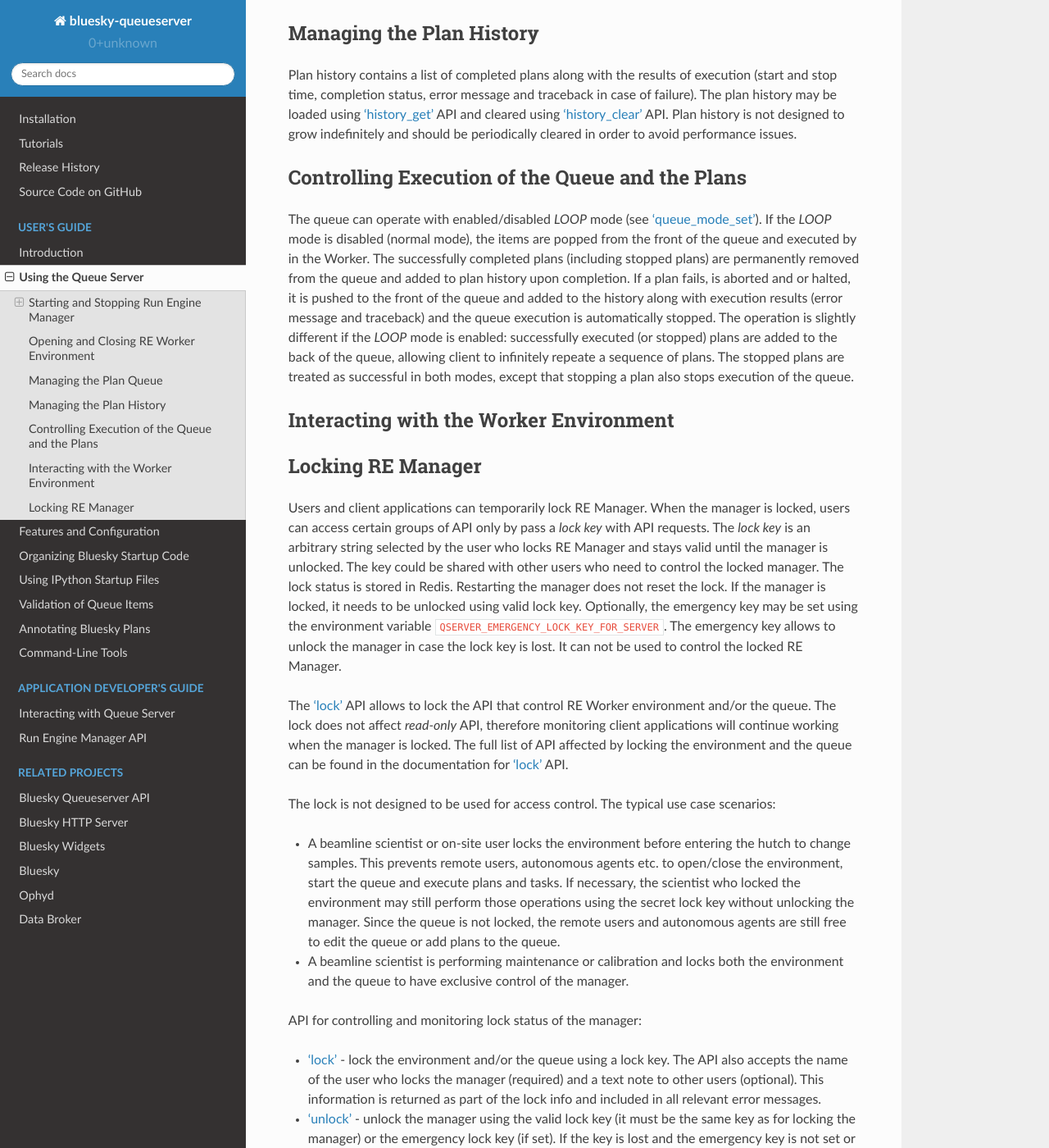
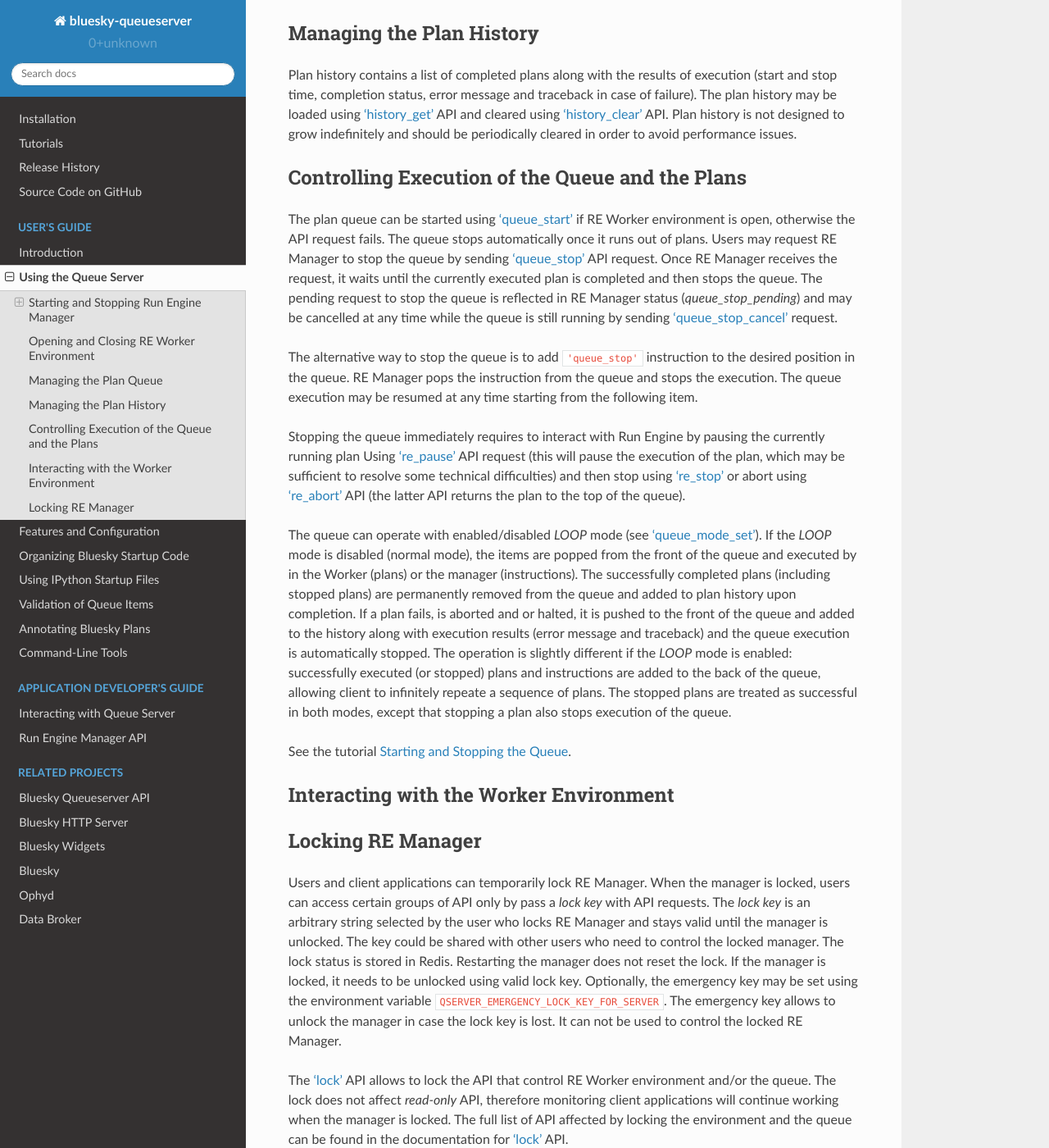
Before and after one commit to bluesky/bluesky-queueserver, a Sphinx documentation site: the page built from docs/source/using_queue_server.rst, in a window 1280 px wide and 1400 px high, scrolled down 3992 px. Shown: the whole window at 82% size. Built offline with Sphinx 7.4.7 and the Read the Docs theme 2.0.0, drawn with Linux system fonts in a browser that asks for light colours.

Commit message:
DOC: controlling execution of the queue and the plans

```diff
--- a/docs/source/using_queue_server.rst
+++ b/docs/source/using_queue_server.rst
@@ -171,16 +171,34 @@ to grow indefinitely and should be periodically cleared in order to avoid perfor
 Controlling Execution of the Queue and the Plans
 ------------------------------------------------
 
+The plan queue can be started using :ref:`method_queue_start` if RE Worker environment is open, otherwise
+the API request fails. The queue stops automatically once it runs out of plans. Users may request RE Manager
+to stop the queue by sending :ref:`method_queue_stop` API request. Once RE Manager receives the request,
+it waits until the currently executed plan is completed and then stops the queue. The pending request
+to stop the queue is reflected in RE Manager status (*queue_stop_pending*) and may be cancelled at any time
+while the queue is still running by sending :ref:`method_queue_stop_cancel` request.
+
+The alternative way to stop the queue is to add ``'queue_stop'`` instruction to the desired position in
+the queue. RE Manager pops the instruction from the queue and stops the execution. The queue execution may
+be resumed at any time starting from the following item.
+
+Stopping the queue immediately requires to interact with Run Engine by pausing the currently running plan Using
+:ref:`method_re_pause` API request (this will pause the execution of the plan, which may be sufficient to resolve
+some technical difficulties) and then stop using :ref:`'re_stop' <method_re_resume_stop_abort_halt>`
+or abort using :ref:`'re_abort' <method_re_resume_stop_abort_halt>` API (the latter API returns the plan to
+the top of the queue).
+
 The queue can operate with enabled/disabled *LOOP* mode (see :ref:`method_queue_mode_set`). If the *LOOP* mode
-is disabled (normal mode), the items are popped from the front of the queue and executed by in the Worker.
-The successfully completed plans (including stopped plans) are permanently removed from the queue and added
-to plan history upon completion. If a plan fails, is aborted and or halted, it is pushed to the front
-of the queue and  added to the history along with execution results (error message and traceback) and the
-queue execution is automatically stopped. The operation is slightly different if the *LOOP* mode is enabled:
-successfully executed (or stopped) plans are added to the back of the queue, allowing client to infinitely
-repeate a sequence of plans. The stopped plans are treated as successful in both modes, except that
-stopping a plan also stops execution of the queue.
+is disabled (normal mode), the items are popped from the front of the queue and executed by in the Worker
+(plans) or the manager (instructions). The successfully completed plans (including stopped plans) are
+permanently removed from the queue and added to plan history upon completion. If a plan fails, is aborted
+and or halted, it is pushed to the front of the queue and  added to the history along with execution results
+(error message and traceback) and the queue execution is automatically stopped. The operation is slightly
+different if the *LOOP* mode is enabled: successfully executed (or stopped) plans and instructions are
+added to the back of the queue, allowing client to infinitely repeate a sequence of plans. The stopped plans
+are treated as successful in both modes, except that stopping a plan also stops execution of the queue.
 
+See the tutorial :ref:`tutorial_starting_stopping_queue`.
 
 Interacting with the Worker Environment
 ---------------------------------------
```
